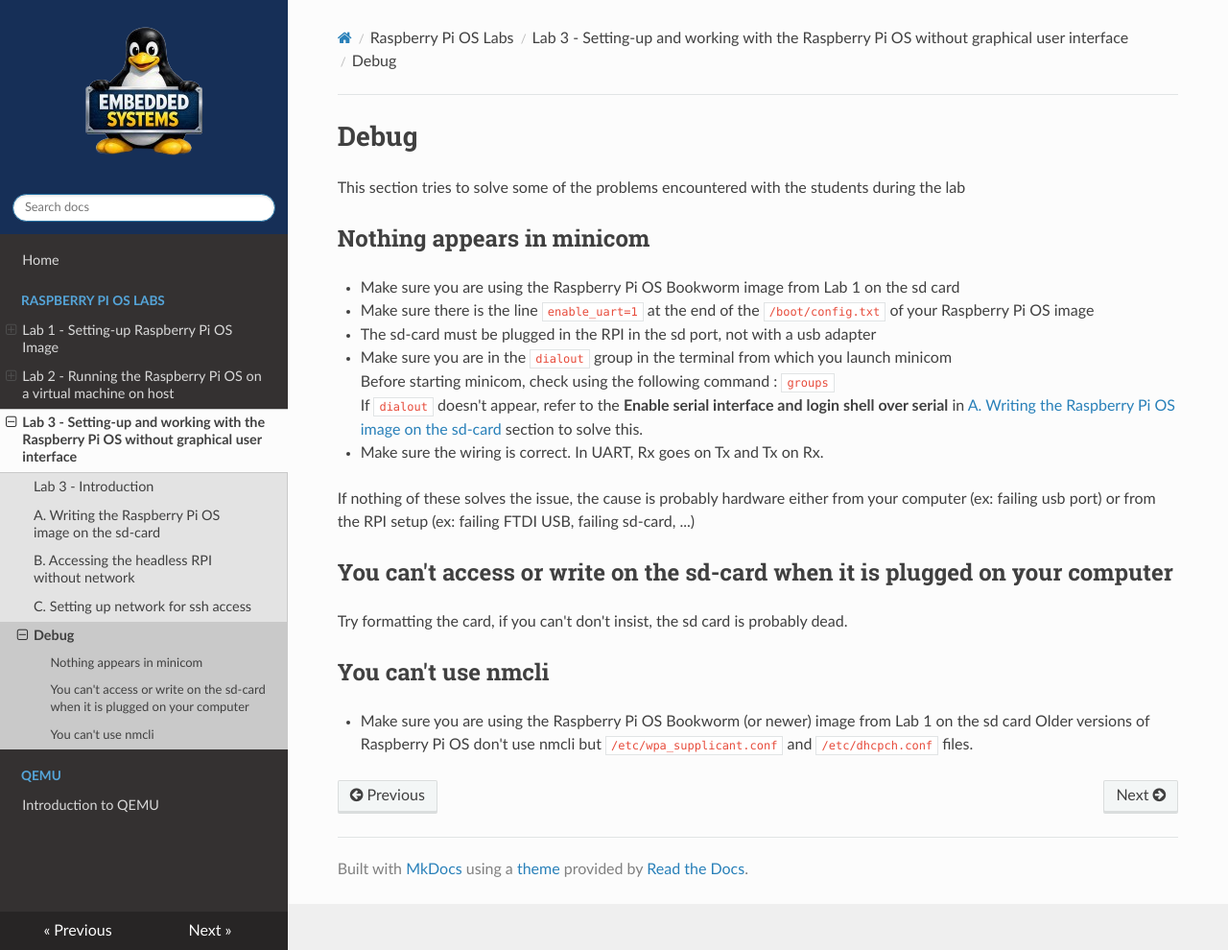
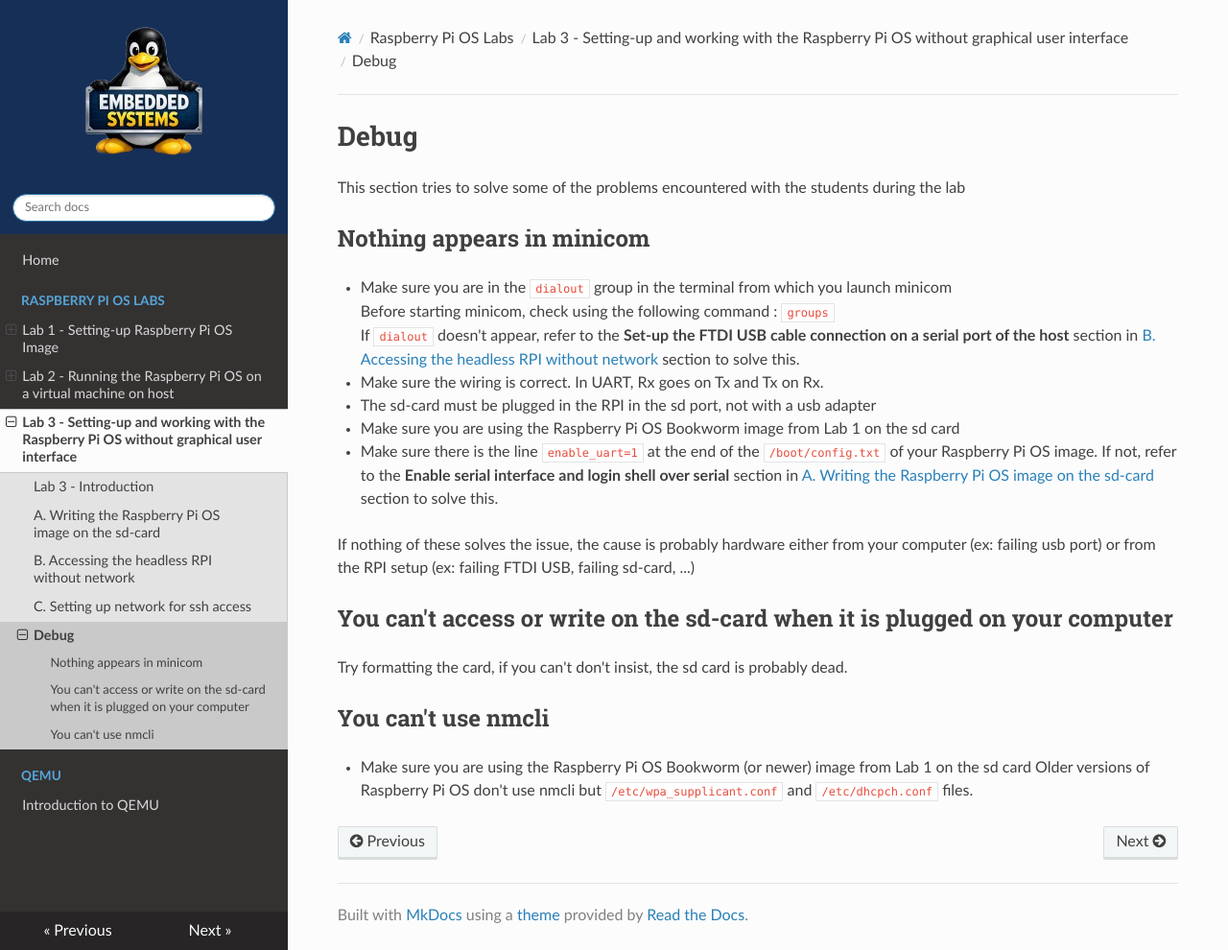
Before and after one commit to tlefloch/emb-sys, an MkDocs documentation site: the page built from docs/image/lab3/debug.md, in a window 1280 px wide and 990 px high. Shown: the whole window at 96% size. Built offline with MkDocs 1.6.1, drawn with Linux system fonts in a browser that asks for light colours; nearby versions of some CDN libraries.

Commit message:
add debug solutions

```diff
--- a/docs/image/lab3/debug.md
+++ b/docs/image/lab3/debug.md
@@ -4,13 +4,16 @@ This section tries to solve some of the problems encountered with the students d
 
 ## Nothing appears in minicom
 
-- Make sure you are using the Raspberry Pi OS Bookworm image from Lab 1 on the sd card
-- Make sure there is the line `enable_uart=1` at the end of the `/boot/config.txt` of your Raspberry Pi OS image
-- The sd-card must be plugged in the RPI in the sd port, not with a usb adapter
 - Make sure you are in the `dialout` group in the terminal from which you launch minicom
 Before starting minicom, check using the following command : `groups`
-If `dialout` doesn't appear, refer to the **Enable serial interface and login shell over serial** in [A. Writing the Raspberry Pi OS image on the sd-card](../lab3/writing.md) section to solve this.
+If `dialout` doesn't appear, refer to the **Set-up the FTDI USB cable connection on a serial port of the host** section in [B. Accessing the headless RPI without network](../lab3/connecting.md) section to solve this.
 - Make sure the wiring is correct. In UART, Rx goes on Tx and Tx on Rx.
+- The sd-card must be plugged in the RPI in the sd port, not with a usb adapter
+- Make sure you are using the Raspberry Pi OS Bookworm image from Lab 1 on the sd card
+- Make sure there is the line `enable_uart=1` at the end of the `/boot/config.txt` of your Raspberry Pi OS image. If not, refer to the **Enable serial interface and login shell over serial** section in [A. Writing the Raspberry Pi OS image on the sd-card](../lab3/writing.md) section to solve this.
+
+
+
 
 If nothing of these solves the issue, the cause is probably hardware either from your computer (ex: failing usb port) or from the RPI setup (ex: failing FTDI USB, failing sd-card, ...)
 
```
